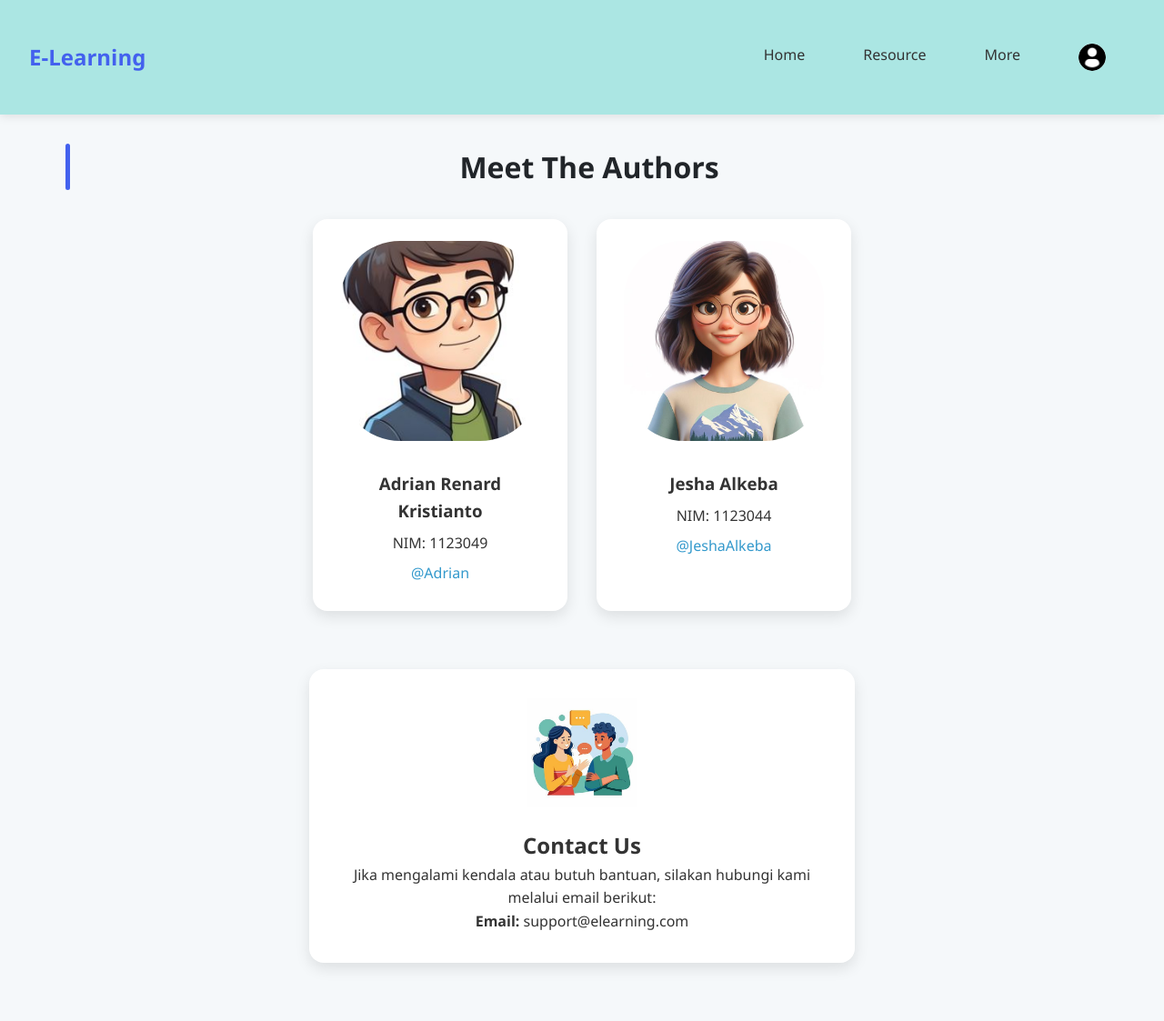
After one commit to adrianrenardkristanto/E-LearningWebProg, a PHP site: page /learner/Info.php in a window 1280 px wide. The commit adds this page. Shown: the whole page at 91% size. Run offline with PHP 8.4, Linux system fonts and the light colour scheme; a user stored in the database is signed in.

Commit message:
update learner

```diff
--- /dev/null
+++ b/learner/info.php
@@ -0,0 +1,193 @@
+<?php
+session_start();
+if (!isset($_SESSION['user_id'])) {
+    header("Location: login.php");
+    exit;
+}
+?>
+
+<!DOCTYPE html>
+<html lang="id">
+<head>
+  <meta charset="UTF-8" />
+  <meta name="viewport" content="width=device-width, initial-scale=1.0"/>
+  <title>Info Authors & Contact</title>
+  <link rel="stylesheet" href="../css/styles.css" />
+  <style>
+    body {
+      margin: 0;
+      font-family: 'Segoe UI', sans-serif;
+      background-color: #f5f8fa;
+      color: #333;
+    }
+
+    header {
+      background-color: rgba(145, 224, 220, 0.73);
+      display: flex;
+      justify-content: space-between;
+      align-items: center;
+      padding: 1rem 2rem;
+    }
+
+    .logo {
+      font-size: 1.5rem;
+      font-weight: bold;
+    }
+
+    .navbar a {
+      margin: 0 1rem;
+      text-decoration: none;
+      color: #333;
+      font-weight: 500;
+    }
+
+    .login-btn {
+      background: #3399cc;
+      color: white;
+      border: none;
+      padding: 0.5rem 1rem;
+      border-radius: 6px;
+      cursor: pointer;
+    }
+
+    main {
+      padding: 2rem;
+      animation: fadeInUp 1s ease forwards;
+    }
+
+    .section-title {
+      text-align: center;
+      margin-bottom: 2rem;
+      font-size: 2rem;
+      font-weight: bold;
+    }
+
+    .author-grid {
+      display: flex;
+      justify-content: center;
+      gap: 2rem;
+      flex-wrap: wrap;
+    }
+
+    .author-card {
+      background: #ffffff;
+      border-radius: 16px;
+      width: 280px;
+      text-align: center;
+      padding: 1.5rem;
+      box-shadow: 0 6px 16px rgba(0, 0, 0, 0.1);
+      transform: translateY(20px);
+      opacity: 0;
+      animation: fadeInUp 0.8s ease forwards;
+    }
+
+    .author-card:nth-child(2) {
+      animation-delay: 0.3s;
+    }
+
+    .author-card img {
+      width: 220px;
+      height: 220px;
+      border-radius: 30%;
+      object-fit: cover;
+      margin-bottom: 1rem;
+    }
+
+    .author-card h3 {
+      margin: 0.5rem 0;
+    }
+
+    .author-card p {
+      margin: 0.25rem 0;
+    }
+
+    .social a {
+      display: inline-block;
+      margin: 0.25rem;
+      text-decoration: none;
+      color: #3399cc;
+    }
+
+    .contact-section {
+      background: #ffffff;
+      border-radius: 16px;
+      max-width: 600px;
+      margin: 4rem auto 2rem;
+      padding: 2rem;
+      text-align: center;
+      box-shadow: 0 6px 16px rgba(0, 0, 0, 0.1);
+      opacity: 0;
+      transform: translateY(20px);
+      animation: fadeInUp 1s ease forwards;
+      animation-delay: 0.6s;
+    }
+
+    .contact-section img {
+      width: 120px;
+      height :120px;
+      margin-bottom: 1rem;
+    }
+
+    @keyframes fadeInUp {
+      from {
+        opacity: 0;
+        transform: translateY(40px);
+      }
+      to {
+        opacity: 1;
+        transform: translateY(0);
+      }
+    }
+
+    @media (max-width: 768px) {
+      .author-grid {
+        flex-direction: column;
+        align-items: center;
+      }
+    }
+  </style>
+</head>
+<body>
+
+<header>
+  <div class="logo">E-Learning</div>
+  <nav class="navbar">
+    <a href="course_test.php">Home</a>
+    <a href="Resource.php">Resource</a>
+    <a href="more.php">More</a>
+    <a href="profile.php"><img src="../img/profile.jpg" alt="Profile" style="width:30px; vertical-align:middle; border-radius:50%;"></a>
+  </nav>
+</header>
+
+<main>
+  <h1 class="section-title">Meet The Authors</h1>
+  <div class="author-grid">
+    <div class="author-card">
+      <img src="../img/boy.jpg" alt="Author 1">
+      <h3>Adrian Renard Kristianto</h3>
+      <p>NIM: 1123049</p>
+      <div class="social">
+        <a href="https://instagram.com/ahmad">@Adrian</a>
+      </div>
+    </div>
+
+    <div class="author-card">
+      <img src="../img/girl.jpg" alt="Author 2">
+      <h3>Jesha Alkeba</h3>
+      <p>NIM: 1123044</p>
+      <div class="social">
+        <a href="https://instagram.com/siti">@JeshaAlkeba</a>
+      </div>
+    </div>
+  </div>
+
+  <div class="contact-section">
+    <img src="../img/contact.jpg" alt="Contact Icon">
+    <h2>Contact Us</h2>
+    <p>Jika mengalami kendala atau butuh bantuan, silakan hubungi kami melalui email berikut:</p>
+    <p><strong>Email:</strong> support@elearning.com</p>
+  </div>
+</main>
+
+</body>
+</html>
```
Also changed, not shown: learner/course.php (+6 -3 lines), learner/logout.php (added, +7 -0 lines), learner/profile.php (added, +158 -0 lines), img/boy.jpg (added), img/contact.jpg (added), img/girl.jpg (added).
